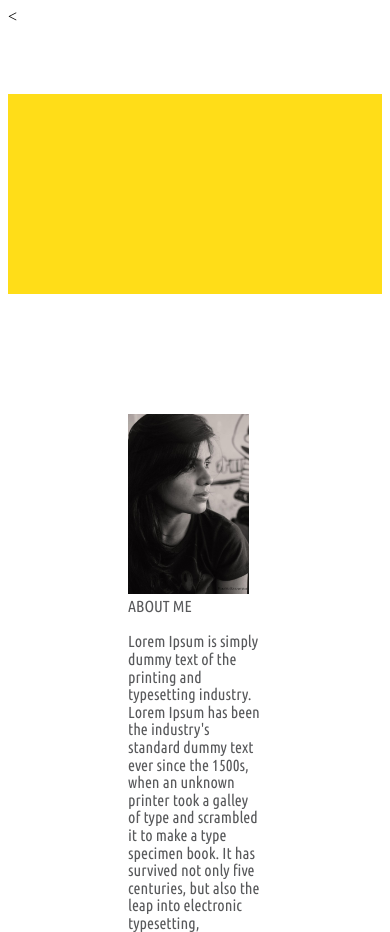
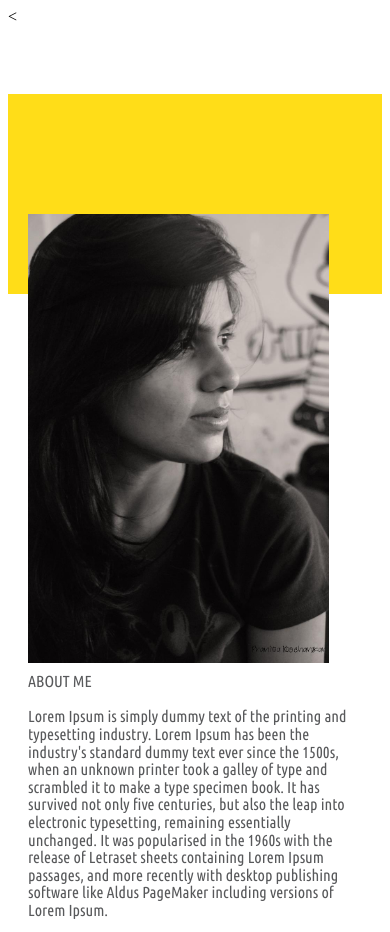
Before and after one commit to urvis92/PortfolioUrvi, a plain HTML site: page aboutme.html in a window 390 px wide. Shown: the top 932 px of the page. Drawn offline with Linux system fonts and the light colour scheme.

Commit message:
responsive

```diff
--- a/aboutme.css
+++ b/aboutme.css
@@ -127,14 +127,17 @@ color: #58595b;
 
 }
 @media only screen and (max-width: 450px) {
-
+  .backgroundbanner{
+    margin:0;
+  }
    .navigation{
     visibility: hidden;
   }
 .textbox{
   max-width: 100%;
-
+padding:20px;
   margin:0;
+  margin-bottom: 200px;
 }
 .selfimage{
   width:90%;
@@ -143,6 +146,7 @@ color: #58595b;
   margin-right:2%;
   margin-bottom:3%;
   z-index: 100;
+  margin-top: -100px;
 }
 .introduction{
   font-family: 'Ubuntu Condensed', sans-serif;
```
